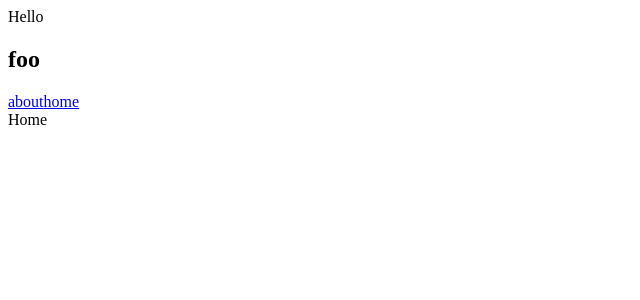
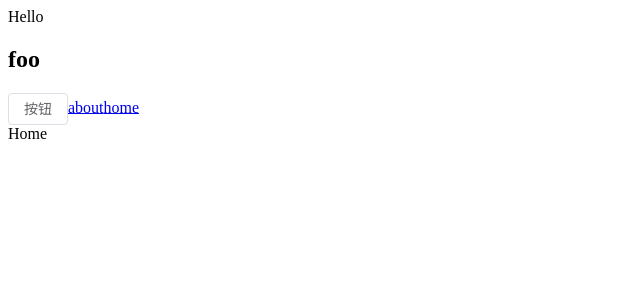
Before and after one commit to Debbl/vue3-ts-cms, a Vue app: page /home in a window 1280 px wide. Shown: the top 300 px of the page, without its empty margins (0-640 px from the left). Built offline with nearby package versions, Linux system fonts and the light colour scheme.

Commit message:
feat: add element-plus

```diff
--- a/package.json
+++ b/package.json
@@ -29,6 +29,7 @@
     "@vue/eslint-config-typescript": "^9.1.0",
     "commitizen": "^4.2.4",
     "cz-conventional-changelog": "^3.3.0",
+    "element-plus": "^2.0.2",
     "eslint": "^7.32.0",
     "eslint-config-prettier": "^8.3.0",
     "eslint-plugin-prettier": "^4.0.0",
--- a/src/App.vue
+++ b/src/App.vue
@@ -1,7 +1,12 @@
 <template>
   <div>Hello</div>
   <h2>{{ $store.state.name }}</h2>
+  <el-button>按钮</el-button>
   <router-link to="/about">about</router-link>
   <router-link to="/home">home</router-link>
   <router-view />
 </template>
+
+<script lang="ts" setup>
+import { ElButton } from 'element-plus';
+</script>
```
Also changed, not shown: src/main.ts (+6 -1 lines), src/shims-vue.d.ts (+5 -3 lines), 1 other file (tests, documents, lock files or other folders).
